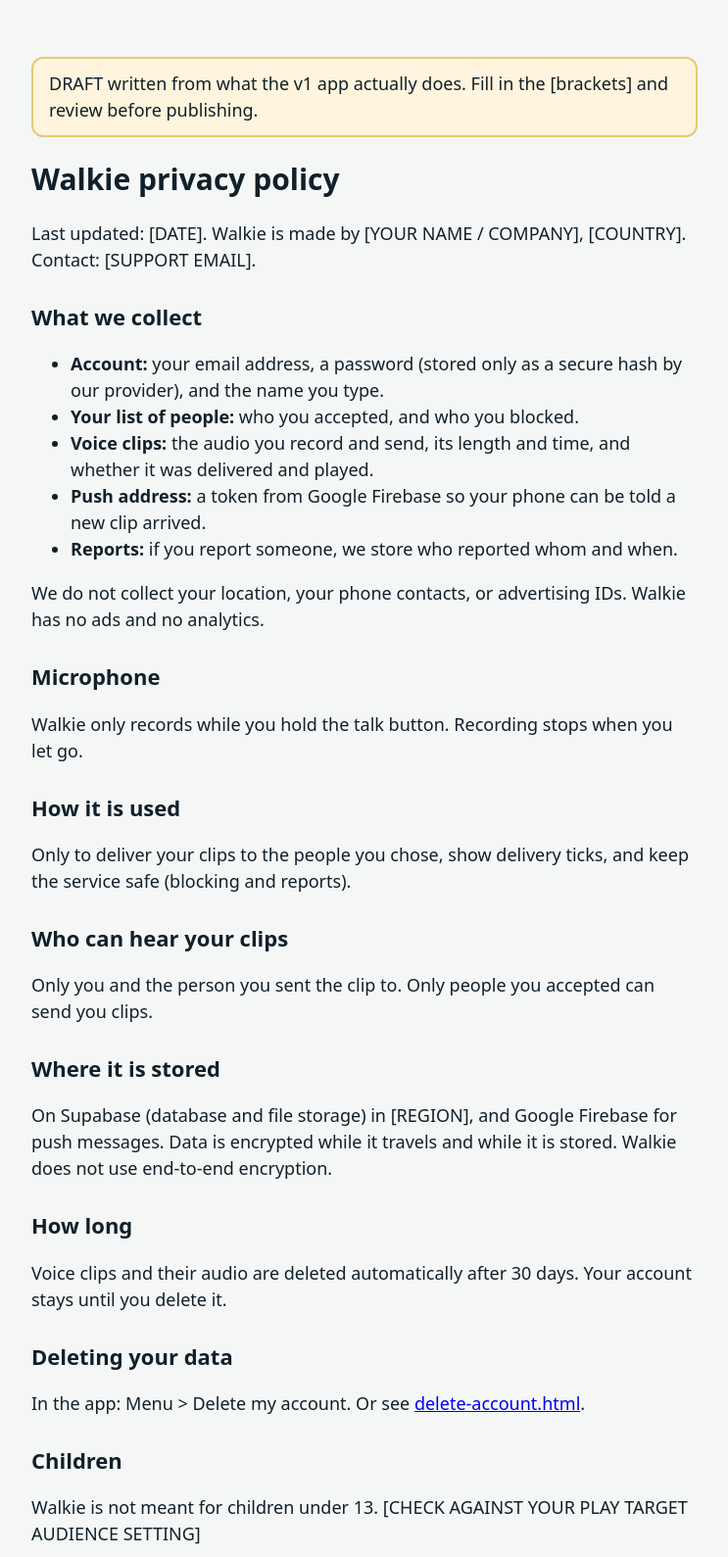
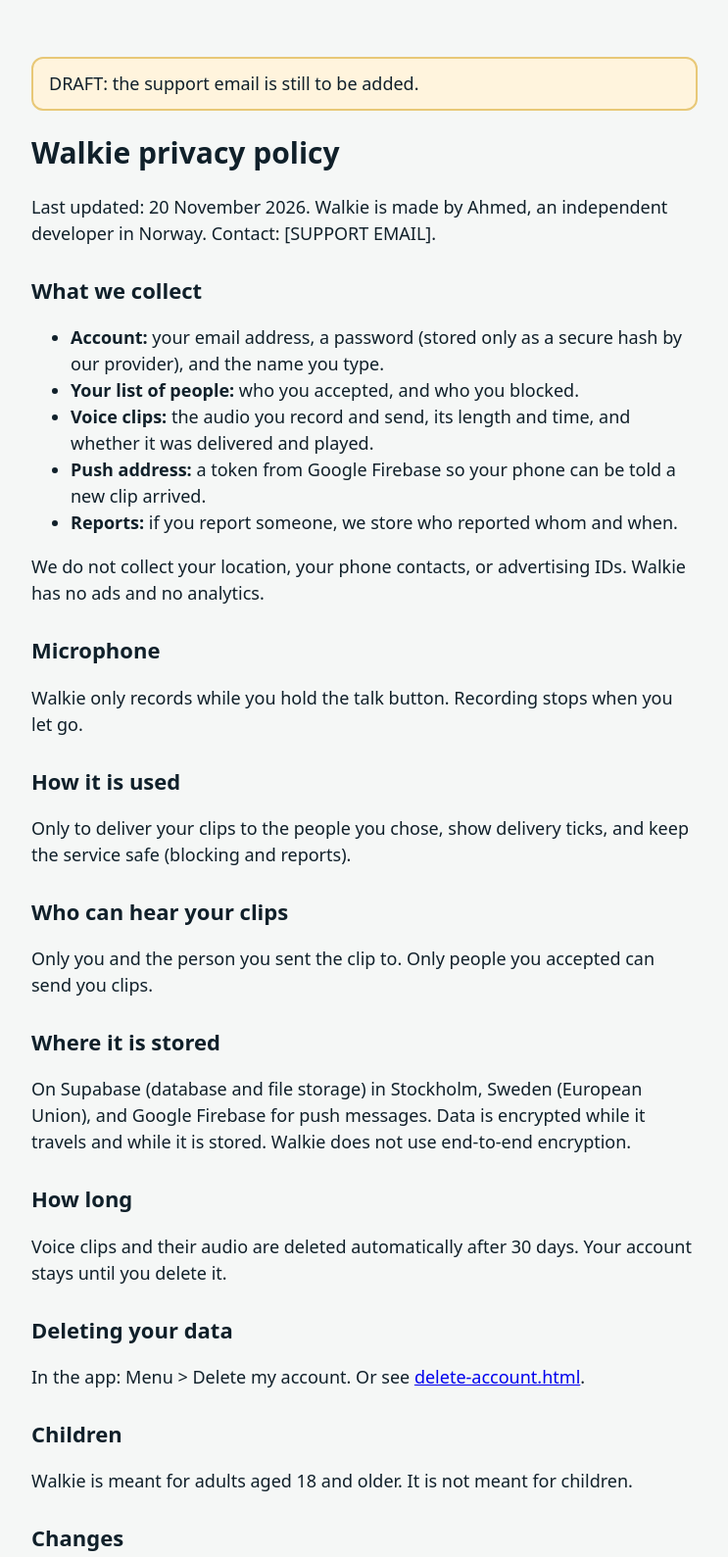
Before and after one commit to ahmedbermo-ui/walkie, a plain HTML site: page privacy.html in a window 1280 px wide. Shown: the top 1589 px of the page at 98% size, without its empty margins (268-1011 px from the left). Drawn offline with Linux system fonts and the light colour scheme.

Commit message:
Privacy page: maker, date, region, audience
Co-Authored-By: Claude Opus 5.5 <noreply@anthropic.com>

```diff
--- a/privacy.html
+++ b/privacy.html
@@ -13,9 +13,9 @@
 </head>
 <body>
 <main>
-  <p class="draft">DRAFT written from what the v1 app actually does. Fill in the [brackets] and review before publishing.</p>
+  <p class="draft">DRAFT: the support email is still to be added.</p>
   <h1>Walkie privacy policy</h1>
-  <p>Last updated: [DATE]. Walkie is made by [YOUR NAME / COMPANY], [COUNTRY]. Contact: [SUPPORT EMAIL].</p>
+  <p>Last updated: 20 November 2026. Walkie is made by Ahmed, an independent developer in Norway. Contact: [SUPPORT EMAIL].</p>
 
   <h2>What we collect</h2>
   <ul>
@@ -37,7 +37,7 @@
   <p>Only you and the person you sent the clip to. Only people you accepted can send you clips.</p>
 
   <h2>Where it is stored</h2>
-  <p>On Supabase (database and file storage) in [REGION], and Google Firebase for push messages. Data is encrypted while it
+  <p>On Supabase (database and file storage) in Stockholm, Sweden (European Union), and Google Firebase for push messages. Data is encrypted while it
      travels and while it is stored. Walkie does not use end-to-end encryption.</p>
 
   <h2>How long</h2>
@@ -47,7 +47,7 @@
   <p>In the app: Menu &gt; Delete my account. Or see <a href="delete-account.html">delete-account.html</a>.</p>
 
   <h2>Children</h2>
-  <p>Walkie is not meant for children under 13. [CHECK AGAINST YOUR PLAY TARGET AUDIENCE SETTING]</p>
+  <p>Walkie is meant for adults aged 18 and older. It is not meant for children.</p>
 
   <h2>Changes</h2>
   <p>If this policy changes, we update this page and the date at the top.</p>
```
